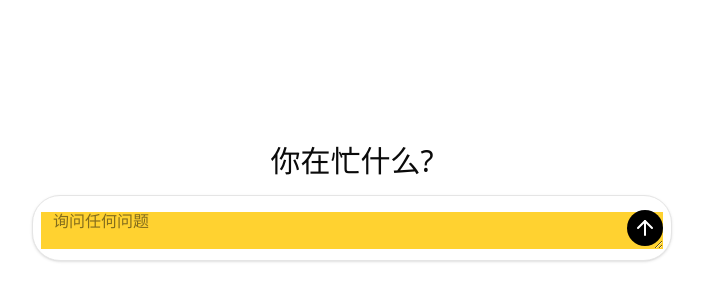
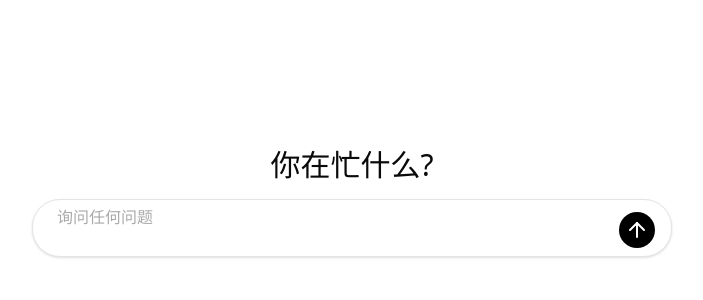
Before and after one commit to 518luck/AI-chat-bot, a React (Vite) app: page / in a window 1280 px wide. Shown: the part 206-506 px from the top of the page, without its empty margins (288-991 px from the left). Built offline with nearby package versions, Linux system fonts and the light colour scheme.

Commit message:
feat(输入框): 替换textarea为contentEditable div并添加占位符样式
将聊天输入框从textarea替换为contentEditable div以支持更灵活的样式控制
添加data-placeholder属性及相关CSS样式实现占位符效果

```diff
--- a/src/App.tsx
+++ b/src/App.tsx
@@ -10,24 +10,21 @@ function App() {
           你在忙什么?
         </h1>
       </section>
-
       {/* 聊天消息 */}
       {/* <section className="sticky top-0 left-0">
         <div>您好</div>
         <div>很高兴见到你</div>
       </section> */}
-
       {/* 底部输入框 */}
-      <section className="bg-background w-full max-w-160 rounded-[28px] border px-2 py-2 shadow-sm">
-        <div className="relative">
-          <div className="pt-2">
-            <textarea
-              autoFocus
-              className="w-full bg-amber-300 pr-12 pl-3 outline-none"
-              placeholder="询问任何问题"
-            />
-          </div>
-          <div className="p absolute top-1/2 right-0 -translate-y-1/2 cursor-pointer rounded-full bg-black p-1.5">
+      <section className="bg-background flex w-full max-w-160 rounded-[28px] border px-2 shadow-sm">
+        <div className="relative flex w-full">
+          <div
+            contentEditable
+            suppressContentEditableWarning
+            className="max-h-32 min-h-[56px] w-full overflow-auto px-4 py-2 pr-12 outline-none"
+            data-placeholder="询问任何问题"
+          />
+          <div className="absolute right-2 bottom-2 cursor-pointer rounded-full bg-black p-1.5">
             <ArrowUp color="#fff" />
           </div>
         </div>
--- a/src/global.css
+++ b/src/global.css
@@ -119,3 +119,10 @@
     @apply bg-background text-foreground;
   }
 }
+
+
+[data-placeholder]:empty::before {
+  content: attr(data-placeholder);
+  color: #aaa;
+  pointer-events: none;
+}
```
